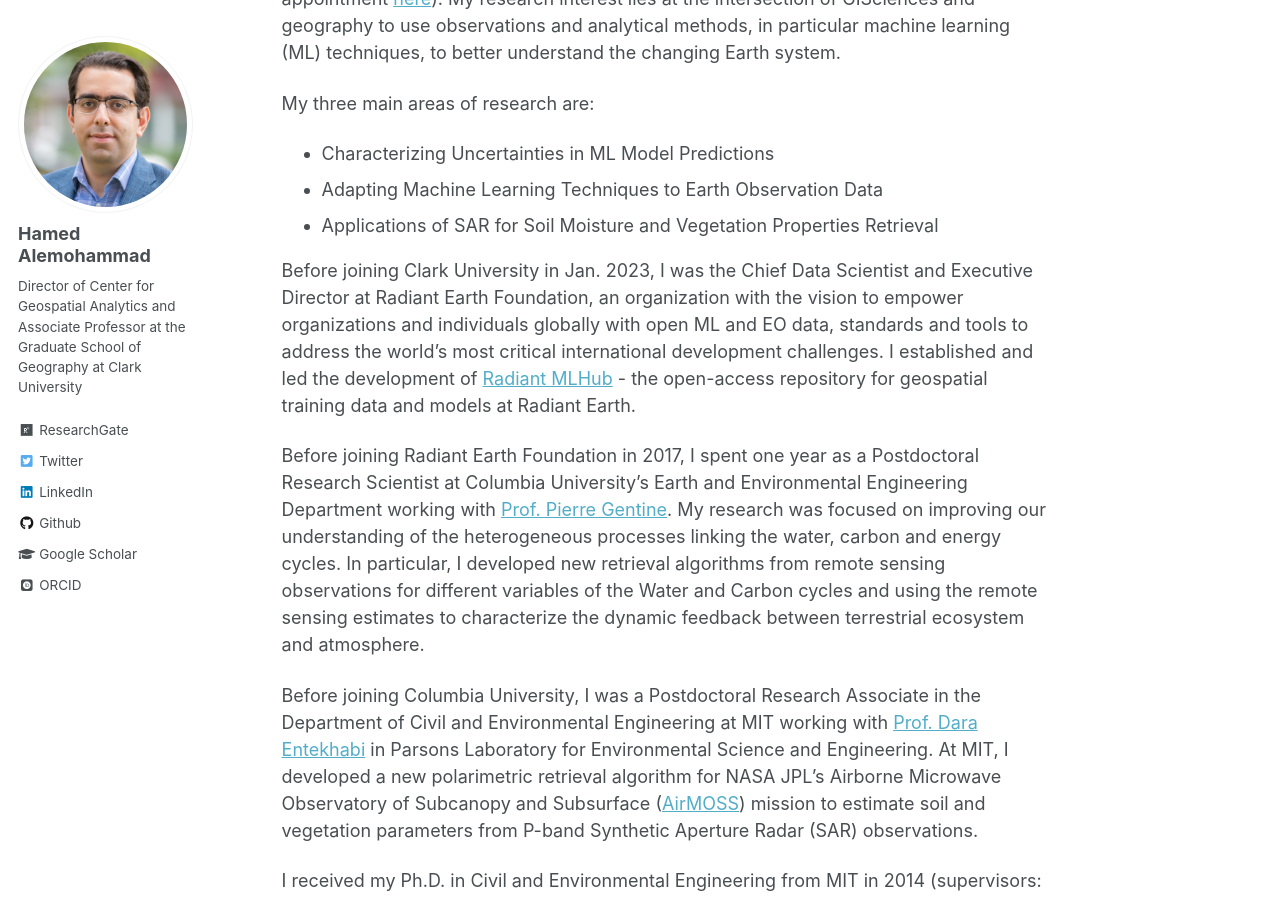
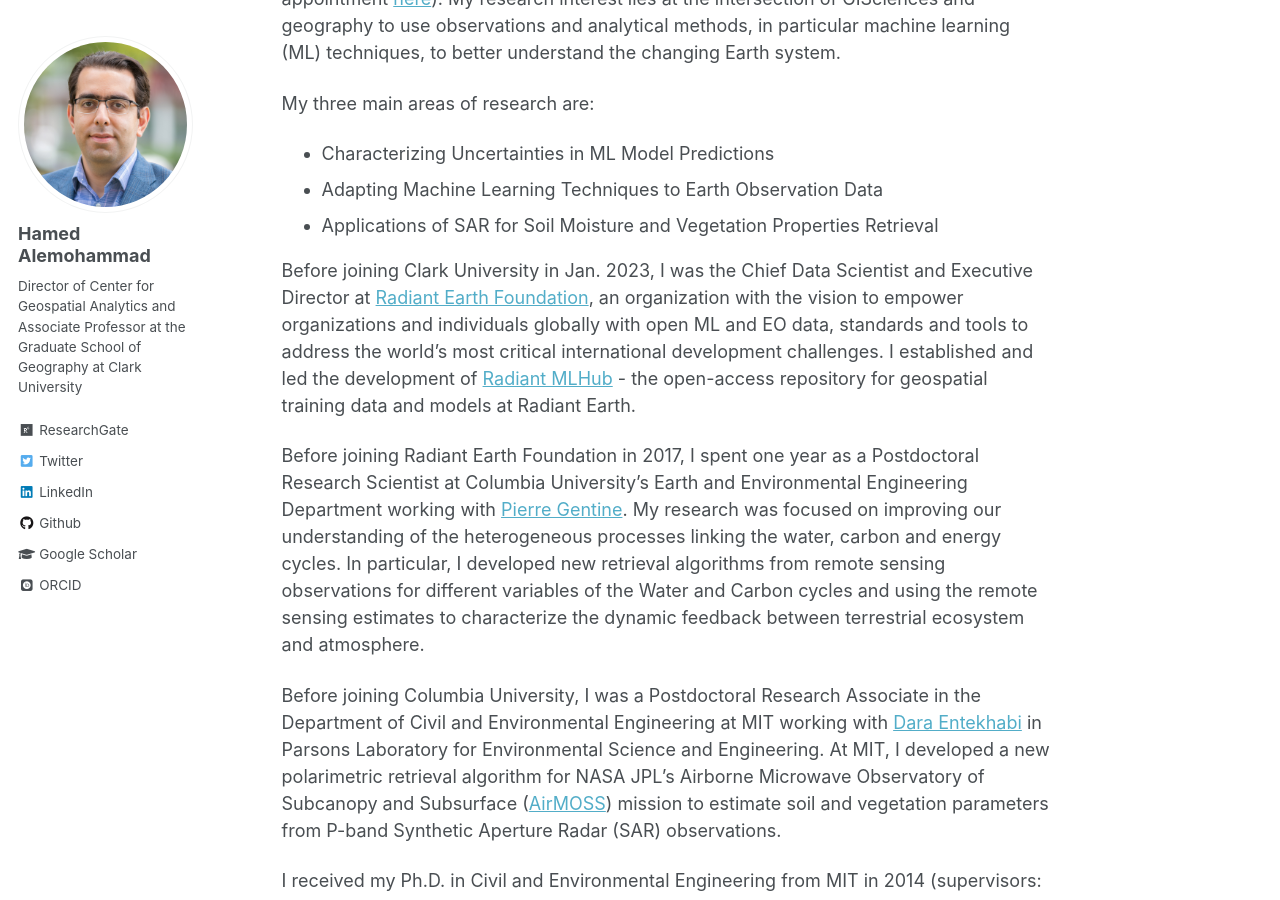
Before and after one commit to HamedAlemo/hamedalemo.github.io, a Jekyll site: the page built from _pages/about.md, in a window 1280 px wide and 900 px high, scrolled down 229 px. Built offline with Jekyll 4.4.1, drawn with Linux system fonts in a browser that asks for light colours; some web fonts are replaced.

Commit message:
updated about me

```diff
--- a/_pages/about.md
+++ b/_pages/about.md
@@ -15,10 +15,10 @@
 - Adapting Machine Learning Techniques to Earth Observation Data
 - Applications of SAR for Soil Moisture and Vegetation Properties Retrieval
 
-Before joining Clark University in Jan. 2023, I was the Chief Data Scientist and Executive Director at Radiant Earth Foundation, an organization with the vision to empower organizations and individuals globally with open ML and EO data, standards and tools to address the world’s most critical international development challenges. I established and led the development of [Radiant MLHub](https://mlhub.earth/) - the open-access repository for geospatial training data and models at Radiant Earth.
+Before joining Clark University in Jan. 2023, I was the Chief Data Scientist and Executive Director at [Radiant Earth Foundation](https://www.radiant.earth/), an organization with the vision to empower organizations and individuals globally with open ML and EO data, standards and tools to address the world’s most critical international development challenges. I established and led the development of [Radiant MLHub](https://mlhub.earth/) - the open-access repository for geospatial training data and models at Radiant Earth.
 
-Before joining Radiant Earth Foundation in 2017, I spent one year as a Postdoctoral Research Scientist at Columbia University’s Earth and Environmental Engineering Department working with [Prof. Pierre Gentine](https://gentinelab.eee.columbia.edu/home). My research was focused on improving our understanding of the heterogeneous processes linking the water, carbon and energy cycles. In particular, I developed new retrieval algorithms from remote sensing observations for different variables of the Water and Carbon cycles and using the remote sensing estimates to characterize the dynamic feedback between terrestrial ecosystem and atmosphere.
+Before joining Radiant Earth Foundation in 2017, I spent one year as a Postdoctoral Research Scientist at Columbia University’s Earth and Environmental Engineering Department working with [Pierre Gentine](https://gentinelab.eee.columbia.edu/home). My research was focused on improving our understanding of the heterogeneous processes linking the water, carbon and energy cycles. In particular, I developed new retrieval algorithms from remote sensing observations for different variables of the Water and Carbon cycles and using the remote sensing estimates to characterize the dynamic feedback between terrestrial ecosystem and atmosphere.
 
-Before joining Columbia University, I was a Postdoctoral Research Associate in the Department of Civil and Environmental Engineering at MIT working with [Prof. Dara Entekhabi](https://cee.mit.edu/people_individual/dara-entekhabi/) in Parsons Laboratory for Environmental Science and Engineering. At MIT, I developed a new polarimetric retrieval algorithm for NASA JPL’s Airborne Microwave Observatory of Subcanopy and Subsurface ([AirMOSS](https://airmoss.jpl.nasa.gov/)) mission to estimate soil and vegetation parameters from P-band Synthetic Aperture Radar (SAR) observations.
+Before joining Columbia University, I was a Postdoctoral Research Associate in the Department of Civil and Environmental Engineering at MIT working with [Dara Entekhabi](https://cee.mit.edu/people_individual/dara-entekhabi/) in Parsons Laboratory for Environmental Science and Engineering. At MIT, I developed a new polarimetric retrieval algorithm for NASA JPL’s Airborne Microwave Observatory of Subcanopy and Subsurface ([AirMOSS](https://airmoss.jpl.nasa.gov/)) mission to estimate soil and vegetation parameters from P-band Synthetic Aperture Radar (SAR) observations.
 
 I received my Ph.D. in Civil and Environmental Engineering from MIT in 2014 (supervisors: Prof. Dara Entekhabi, Prof. Dennis McLaughlin). My PhD [dissertation](https://mit.primo.exlibrisgroup.com/permalink/01MIT_INST/ejdckj/alma990023315020106761) was focused on quantification of uncertainty in remotely-sensed precipitation estimates. I developed an ensemble-based framework to characterize the uncertainty in precipitation estimates using historical errors. This framework generates realistic spatial (2D) replicates of rainfall that can be used to propagate the uncertainty into ecohydrological and meteorological models, especially those used in Data Assimilation.
```
